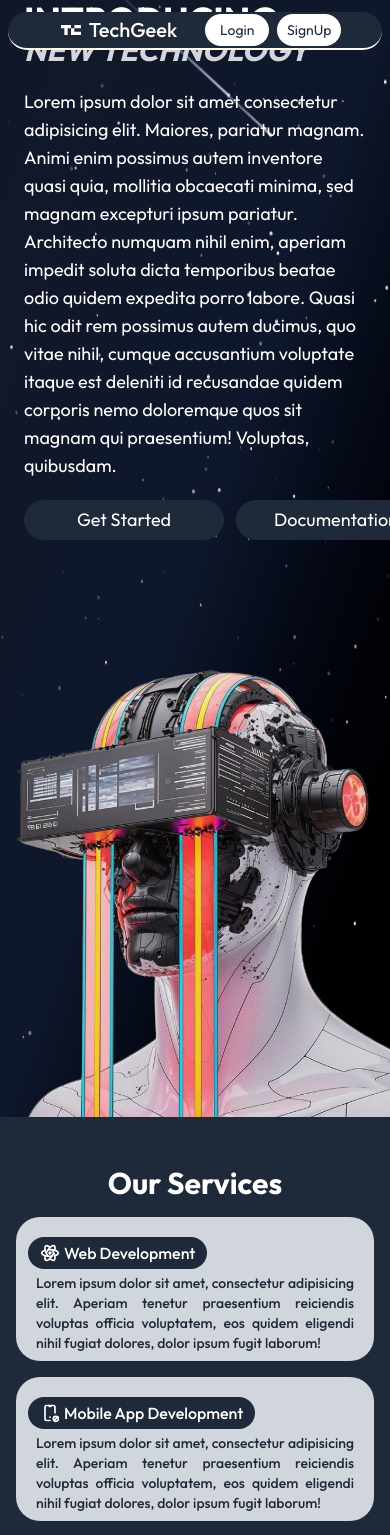
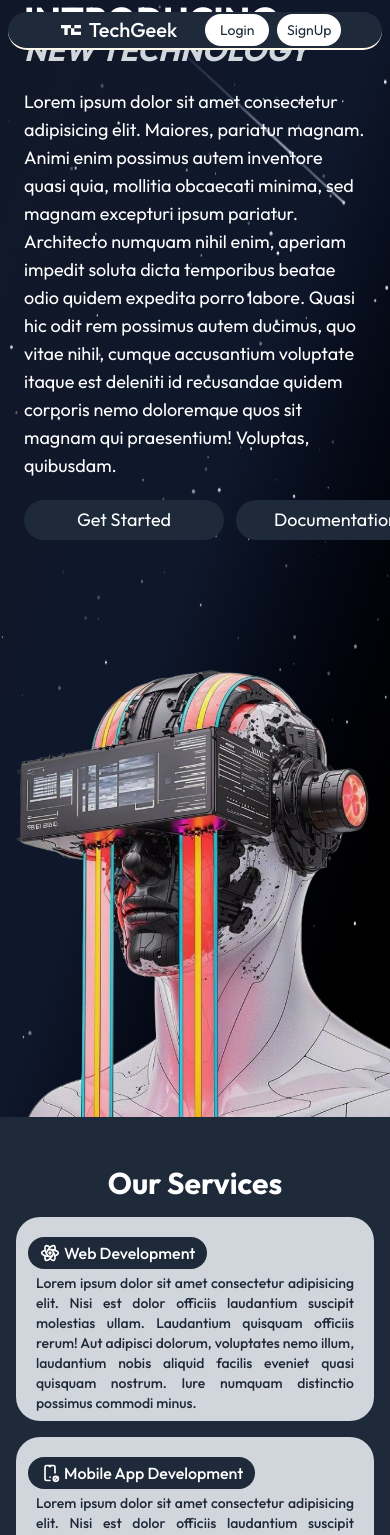
Before and after one commit to Bebsiizcool/TechGeek-React, a React (Vite) app: page / in a window 390 px wide. Shown: the top 1535 px of the page. Built offline with nearby package versions, Linux system fonts and the light colour scheme.

Commit message:
responsive

```diff
--- a/components/Services.jsx
+++ b/components/Services.jsx
@@ -11,48 +11,49 @@ const servicesData = [
     icon: TbBrandReact,
     title: "Web Development",
     description:
-      "Lorem ipsum dolor sit amet, consectetur adipisicing elit. Aperiam tenetur praesentium reiciendis voluptas officia voluptatem, eos quidem eligendi nihil fugiat dolores, dolor ipsum fugit laborum!",
+      "  Lorem ipsum dolor sit amet consectetur adipisicing elit. Nisi est dolor officiis laudantium suscipit molestias ullam. Laudantium quisquam officiis rerum! Aut adipisci dolorum, voluptates nemo illum, laudantium nobis aliquid facilis eveniet quasi quisquam nostrum. Iure numquam distinctio possimus commodi minus.",
   },
   {
     id: 2,
     icon: TbDeviceMobileCancel,
     title: "Mobile App Development",
     description:
-      "Lorem ipsum dolor sit amet, consectetur adipisicing elit. Aperiam tenetur praesentium reiciendis voluptas officia voluptatem, eos quidem eligendi nihil fugiat dolores, dolor ipsum fugit laborum!",
+      "  Lorem ipsum dolor sit amet consectetur adipisicing elit. Nisi est dolor officiis laudantium suscipit molestias ullam. Laudantium quisquam officiis rerum! Aut adipisci dolorum, voluptates nemo illum, laudantium nobis aliquid facilis eveniet quasi quisquam nostrum. Iure numquam distinctio possimus commodi minus.",
   },
   {
     id: 3,
     icon: FaQuidditch,
     title: "UI/UX Design",
     description:
-      "Lorem ipsum dolor sit amet, consectetur adipisicing elit. Aperiam tenetur praesentium reiciendis voluptas officia voluptatem, eos quidem eligendi nihil fugiat dolores, dolor ipsum fugit laborum!",
+      "  Lorem ipsum dolor sit amet consectetur adipisicing elit. Nisi est dolor officiis laudantium suscipit molestias ullam. Laudantium quisquam officiis rerum! Aut adipisci dolorum, voluptates nemo illum, laudantium nobis aliquid facilis eveniet quasi quisquam nostrum. Iure numquam distinctio possimus commodi minus.",
   },
   {
     id: 4,
     icon: IoMdCloudy,
     title: "Cloud Solutions",
     description:
-      "Lorem ipsum dolor sit amet, consectetur adipisicing elit. Aperiam tenetur praesentium reiciendis voluptas officia voluptatem, eos quidem eligendi nihil fugiat dolores, dolor ipsum fugit laborum!",
+      "  Lorem ipsum dolor sit amet consectetur adipisicing elit. Nisi est dolor officiis laudantium suscipit molestias ullam. Laudantium quisquam officiis rerum! Aut adipisci dolorum, voluptates nemo illum, laudantium nobis aliquid facilis eveniet quasi quisquam nostrum. Iure numquam distinctio possimus commodi minus.",
   },
   {
     id: 5,
     icon: FaBrain,
     title: "AI & Machine Learning",
     description:
-      "Lorem ipsum dolor sit amet, consectetur adipisicing elit. Aperiam tenetur praesentium reiciendis voluptas officia voluptatem, eos quidem eligendi nihil fugiat dolores, dolor ipsum fugit laborum!",
+      "  Lorem ipsum dolor sit amet consectetur adipisicing elit. Nisi est dolor officiis laudantium suscipit molestias ullam. Laudantium quisquam officiis rerum! Aut adipisci dolorum, voluptates nemo illum, laudantium nobis aliquid facilis eveniet quasi quisquam nostrum. Iure numquam distinctio possimus commodi minus.",
   },
   {
     id: 6,
     icon: MdOutlineSecurity,
     title: "Cybersecurity",
     description:
-      "Lorem ipsum dolor sit amet, consectetur adipisicing elit. Aperiam tenetur praesentium reiciendis voluptas officia voluptatem, eos quidem eligendi nihil fugiat dolores, dolor ipsum fugit laborum!",
+      "  Lorem ipsum dolor sit amet consectetur adipisicing elit. Nisi est dolor officiis laudantium suscipit molestias ullam. Laudantium quisquam officiis rerum! Aut adipisci dolorum, voluptates nemo illum, laudantium nobis aliquid facilis eveniet quasi quisquam nostrum. Iure numquam distinctio possimus commodi minus.",
   },
 ];
 
 const Services = () => {
   return (
     <div>
+
       <div
         id="services"
         className="relative overflow-hidden flex flex-col lg:flex-row justify-between min-h-screen bg-gray-800"
@@ -65,7 +66,7 @@ const Services = () => {
           className="hidden md:flex md:items-end mt-6 lg:mt-0 md:w-1/2 lg:w-auto lg:shrink-0 self-end"
         >
           <img
-            className="transition-all duration-300 ease-out hover:drop-shadow-[0_0_25px_rgba(0,60,149,1)] h-64 md:h-80 lg:h-[80vh] lg:max-h-[720px] xl:h-[85vh] w-full md:w-auto object-contain lg:object-cover object-bottom mx-auto"
+            className="transition-all duration-300 ease-out hover:drop-shadow-[0_0_25px_rgba(0,60,149,1)] h-72 md:h-[83vh] lg:h-[91vh] lg:max-h-[780px] xl:h-[96vh] xl:max-h-[870px] w-full md:w-auto object-contain lg:object-cover object-bottom mx-auto"
             src="/ser33.png"
             alt=""
           />
```
